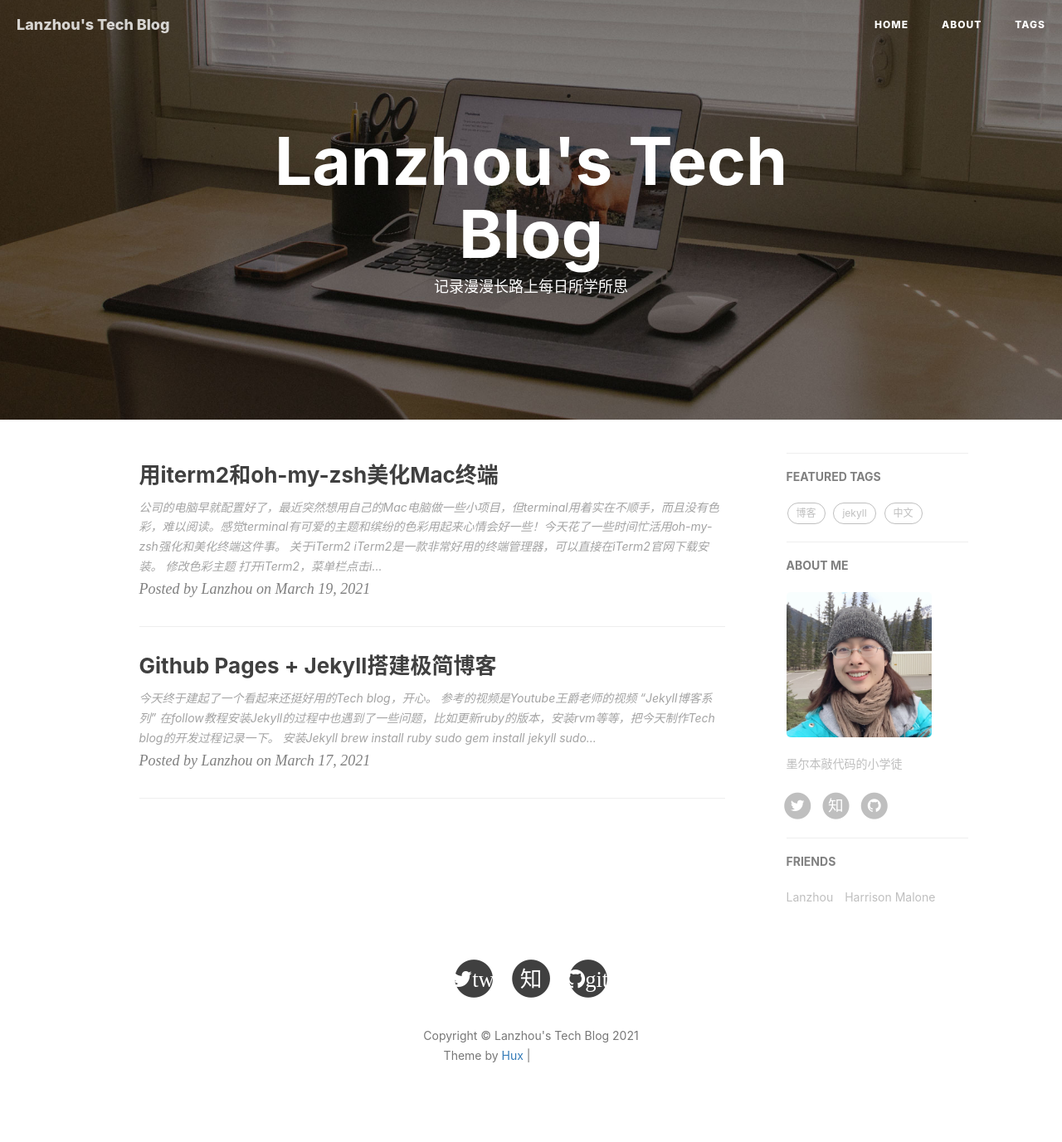
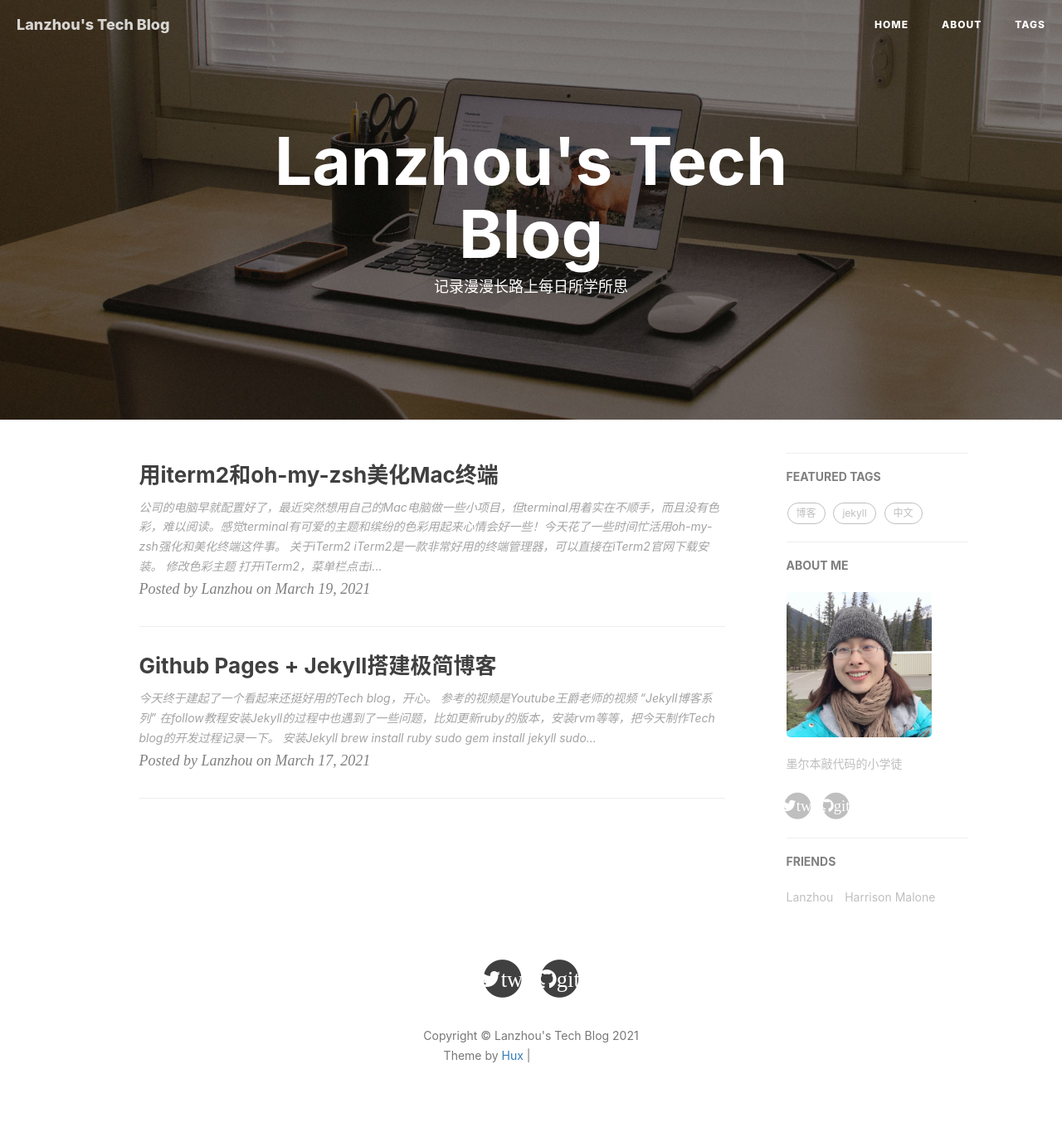
Before and after one commit to Lanzhou-J/Lanzhou-J.github.io, a Jekyll site: the page built from index.html, in a window 1280 px wide. Shown: the whole page at 83% size. Built offline with Jekyll 4.4.1, drawn with Linux system fonts in a browser that asks for light colours; nearby versions of some CDN libraries; the list of posts is cut into pages by our own code; comment, search, counter and statistics services are not loaded; grey boxes are pictures that could not be loaded.

Commit message:
add github and twitter name

```diff
--- a/_config.yml
+++ b/_config.yml
@@ -13,7 +13,7 @@
 # SNS settings
 RSS: false
 # weibo_username:
-zhihu_username: MEL_LANA
+# zhihu_username: MEL_LANA
 github_username:   Lanzhou-J
 twitter_username:  lanzhou99
 # facebook_username:  huxpro
--- a/_layouts/page.html
+++ b/_layouts/page.html
@@ -125,7 +125,7 @@
                                 <a href="https://twitter.com/{{ site.twitter_username }}">
                                     <span class="fa-stack fa-lg">
                                         <i class="fa fa-circle fa-stack-2x"></i>
-                                        <i class="fa fa-twitter fa-stack-1x fa-inverse"></i>
+                                        <i class="fa fa-twitter fa-stack-1x fa-inverse">twitter</i>
                                     </span>
                                 </a>
                             </li>
@@ -165,7 +165,7 @@
                                 <a target="_blank" href="https://github.com/{{ site.github_username }}">
                                     <span class="fa-stack fa-lg">
                                         <i class="fa fa-circle fa-stack-2x"></i>
-                                        <i class="fa fa-github fa-stack-1x fa-inverse"></i>
+                                        <i class="fa fa-github fa-stack-1x fa-inverse">github</i>
                                     </span>
                                 </a>
                             </li>
```
